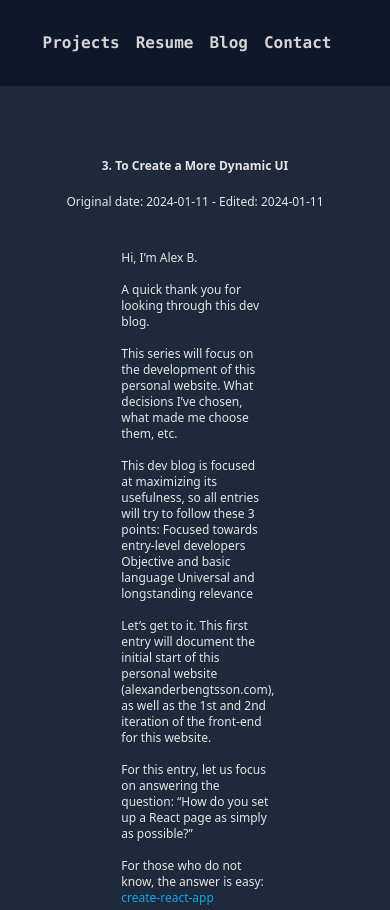
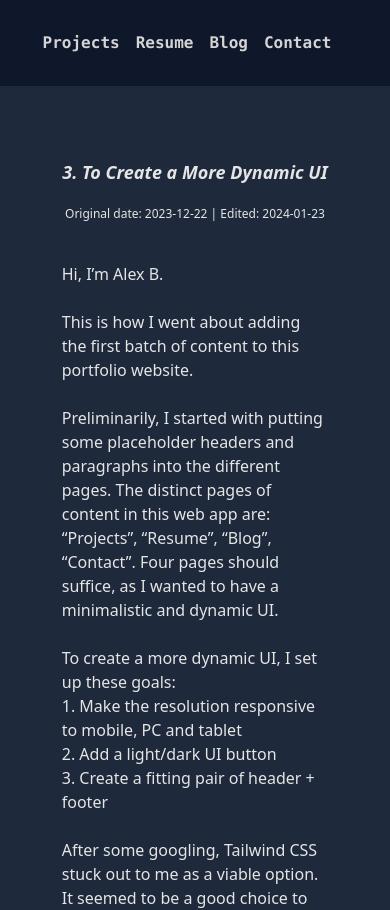
Before and after one commit to Panabana/panabana-portfolio-2024, a React (Create React App) app: page /Series1Post3 in a window 390 px wide. Shown: the top 910 px of the page. Built offline with nearby package versions, Linux system fonts and the light colour scheme.

Commit message:
better formatting blog posts

```diff
--- a/src/pages/series/series1/Series1Post1.js
+++ b/src/pages/series/series1/Series1Post1.js
@@ -7,21 +7,23 @@ export default function Series1Post1() {
             <div className="flex-grow text-neutral-200 bg-slate-800 py-8 sm:py-10">
                 <div id="projects" className="container mx-auto min-h-dvh justify-center body-font">
                     <div className="container px-5 mx-auto lg:px-40">
-                        <h2 className="sm:text-xl text-xs text-center font-bold mt-5 p-5">
+                        <h2 className="sm:text-xl text-xs text-center italic font-bold mt-5 p-5">
                             1. Initial Start and Frontend
                         </h2>
-                        <h3 className="sm:text-lg text-xs text-center">
-                            Original date: 2024-01-11 - Edited: 2024-01-11
+                        <h3 className="sm:text-base text-xs text-center">
+                            Original date: 2023-12-14 | Edited: 2024-01-23
                         </h3>
                         <p className="mx-auto text-xs sm:text-lg text-left p-10 w-[65%]">
                             Hi, I’m Alex B.
                             <br /><br />
-                            A quick thank you for looking through this dev blog.
+                            A quick thank you to you, the reader, for reading this dev blog.
                             <br /><br />
-                            This series will focus on the development of this
-                            personal website. What decisions I’ve chosen, what made me choose them, etc.
+                            This is the first series in a collection of recurring texts,
+                            focused on IT and software development. This first series will focus on
+                            the development of this personal website. What decisions I’ve chosen, etc.
+
                             <br /><br />
-                            This dev blog is focused at maximizing its usefulness, so all entries will try to follow these 3 points:
+                            This dev blog is focused at maximizing its usefulness to the reader, so all entries will try to follow these 3 points:
                             <br />1. Focused towards entry-level developers
                             <br />2. Objective and basic language
                             <br />3. Universal and longstanding relevance
--- a/src/pages/series/series1/Series1Post2.js
+++ b/src/pages/series/series1/Series1Post2.js
@@ -7,26 +7,30 @@ export default function Series1Post2() {
             <div className="flex-grow text-neutral-200 bg-slate-800 py-8 sm:py-10">
                 <div id="projects" className="container mx-auto min-h-dvh justify-center body-font">
                     <div className="container px-5 mx-auto lg:px-40">
-                        <h2 className="sm:text-xl text-xs text-center font-bold mt-5 p-5">
+                        <h2 className="sm:text-xl text-xs text-center italic font-bold mt-5 p-5">
                             2. About Subdomains or Multiple Site Pages
                         </h2>
-                        <h3 className="sm:text-lg text-xs text-center">
-                            Original date: 2024-01-11 - Edited: 2024-01-11
+                        <h3 className="sm:text-base text-xs text-center">
+                            Original date: 2023-12-19 | Edited: 2024-01-23
                         </h3>
                         <p className="mx-auto text-xs sm:text-lg text-left p-10 w-[65%]">
                             Hi, I’m Alex B.
                             <br /><br />
-                            A main objective for this website is to be easy to navigate for the user. I would like to go about achieving this
-                            by sectioning different pages for different topics of content. I would like to have a singular anchor which the
-                            user could always control to navigate wherever needed. In other words, I want a clear and concise navbar on top.
+                            One main objective for this website is to be easy to navigate for the user. I would like to go
+                            about achieving this by sectioning different pages for different topics of content. I would like
+                            to have a singular anchor which the user could always control to navigate wherever needed. In
+                            other words, I want a clear and concise navbar on top.
                             <br /><br />
-                            To try and logically divide the website into pages, I decided upon these four clickable texts for the navbar:
+                            To try and logically divide the website into pages, I decided upon these four clickable texts
+                            for the navbar:
                             <br /><br />
                             “Projects”, “Resume”, “Blog”, “Contact”
                             <br /><br />
-                            These will go in this exact order from left to right, and “Alexander Bengtsson” on the leftmost side will be a sorta website watermark.
+                            These will go in this exact order from left to right, and would accomplish the task of creating
+                            a concise navbar, I think.
                             <br /><br />
-                            Next thought was about how I was going to implement this website. I could make the simple choice to create a component page each for each url change.
+                            The next idea was how I was going to implement this website. I could make the simple choice to
+                            create a component page each for each URL change.
                             <br /><br />
                             “alexanderbengtsson.com/blog”, “alexanderbengtsson.com/contact”
                             <br /><br />
@@ -34,7 +38,10 @@ export default function Series1Post2() {
                             <br /><br />
                             “blog.alexanderbengtsson.com”, “contact.alexanderbengtsson.com”
                             <br /><br />
-                            Creating subdomains intrigued me since it seemed to incur some additional technical hoops to jump. A good opportunity to gain experience with DNS. But in the end, I chose to skip the subdomain route. The reason for this was because I think subdomains would be less pleasing to the general user.
+                            Creating subdomains intrigued me since it seemed to incur some additional technical hoops to
+                            jump. A good opportunity to gain experience with DNS. But in the end, I chose to skip the
+                            subdomain route. The reason for this was because I think subdomains would be less pleasing to
+                            the general user.
                         </p>
                     </div>
                 </div>
--- a/src/pages/series/series1/Series1Post3.js
+++ b/src/pages/series/series1/Series1Post3.js
@@ -7,85 +7,42 @@ export default function Series1Post3() {
             <div className="flex-grow text-neutral-200 bg-slate-800 py-8 sm:py-10">
                 <div id="projects" className="container mx-auto min-h-dvh justify-center body-font">
                     <div className="container px-5 mx-auto lg:px-40">
-                        <h2 className="sm:text-xl text-xs text-center font-bold mt-5 p-5">
+                        <h2 className="sm:text-xl text-lg text-center italic font-bold mt-5 p-5">
                             3. To Create a More Dynamic UI
                         </h2>
-                        <h3 className="sm:text-lg text-xs text-center">
-                            Original date: 2024-01-11 - Edited: 2024-01-11
+                        <h3 className="sm:text-base text-xs text-center">
+                            Original date: 2023-12-22 | Edited: 2024-01-23
                         </h3>
-                        <p className="mx-auto text-xs sm:text-lg text-left p-10 w-[65%]">
+                        <p className="mx-auto text-base sm:text-lg text-left p-10 w-[99%] sm:w-[65%]">
                             Hi, I’m Alex B.
                             <br /><br />
-                            A quick thank you for looking through this dev blog.
+                            This is how I went about adding the first batch of content to this portfolio website.
                             <br /><br />
-                            This series will focus on the development of this
-                            personal website. What decisions I’ve chosen, what made me choose them, etc.
+                            Preliminarily, I started with putting some placeholder headers and paragraphs into
+                            the different pages. The distinct pages of content in this web app are: “Projects”, “Resume”, “Blog”,
+                            “Contact”. Four pages should suffice, as I wanted to have a minimalistic and dynamic UI.
                             <br /><br />
-                            This dev blog is focused at maximizing its usefulness, so all entries will try to follow these 3 points:
-                            Focused towards entry-level developers
-                            Objective and basic language
-                            Universal and longstanding relevance
+                            To create a more dynamic UI, I set up these goals:
+                            <br />1. Make the resolution responsive to mobile, PC and tablet
+                            <br />2. Add a light/dark UI button
+                            <br />3. Create a fitting pair of header + footer
                             <br /><br />
-                            Let’s get to it. This first entry will document the initial start of this personal website (alexanderbengtsson.com),
-                            as well as the 1st and 2nd iteration of the front-end for this website.
+                            After some googling, Tailwind CSS stuck out to me as a viable option. It seemed to be a good choice to help me fulfill these goals in a quicker and better manner, compared to other frontend tools.
+                            As per Tailwind’s documentation:
+                            “Tailwind CSS is incredibly performance focused and aims to produce the smallest CSS file possible by only generating the CSS you are actually using in your project.”
+                            Optimizing for Production - Tailwind CSS
                             <br /><br />
-                            For this entry, let us focus on answering the question: “How do you set up a React page as simply as possible?”
+                            I took most of their marketing at face value and chose Tailwind for its reputation for performance, widespread usage and easygoing development experience.
                             <br /><br />
-                            For those who do not know, the answer is easy:
-                            <br />
-                            <a
-                                href="https://react.dev/learn/start-a-new-react-project"
-                                target="_blank"
-                                rel="noopener noreferrer"
-                                className="text-sky-500 hover:underline">
-                                create-react-app
-                            </a>
+                            My current personal aspirations are focused on working with the back-end, so I would like to put as little time as possible on the front-end as I can.
                             <br /><br />
-                            My website domain was bought, 26th of April 2023, for the purpose of hosting my personal showcase website.
-                            Unfortunately, it was purchased through Google Domains, which was sold to Squarespace about 7 weeks later.
-                            Squarespace would officially announce this on the 15th of June 2023.
+                            The Tailwind documentation has a section each for “dark mode” and “responsive design” in their Core Concepts segment:
                             <br /><br />
-                            Squarespace Enters Definitive Agreement to Acquire Google Domains Assets — The Official Squarespace Newsroom
+                            To give myself a fighting chance with the UI, reading the entire Core Concepts segment should be useful.
                             <br /><br />
-                            Reed Barger has a quick and easy React guide on freeCodeCamp.org, which was initially used to just help me get
-                            a website out.
-                            <br />
-                            How to Build a Portfolio Website with React
+                            Progress report: I took a 2 week hiatus over the christmas season, and since I started drafting this text. After having skimmed through the Tailwind documentation, and read up on the CSS Box Model, I have almost finished the layout for all components. I have only the “Resume” and “Blog” pages remaining, since they will take the longest time to set up. The goal now is to finish these pages, and then push up to GitHub, so that the live version will update.
                             <br /><br />
-                            This was my first experience with React. I put out the site over the week after buying the domain, and then called it a day.
-                            Here’s a screenshot of the first iteration of the website.
-                            <br />
-                            <div className="container mx-auto w-[90%] p-8">
-                                <img
-                                    src="./screenshots/firstIterationOfPersonalSite.png"
-                                    alt="Screenshot of the first UI of this website, a one-pager" />
-                            </div>
-                            <br />
-                            My photo has been removed to maintain objectivity of this website (doesn’t really matter,
-                            it’s easy to find an actual picture of me since I link to my LinkedIn in the footer).
-                            <br /><br />
-                            This screenshot shows that the first iteration was a boring page, which mainly consisted of bullet points of my skills,
-                            taken straight from my resume.
-                            <br /><br />
-                            Of course, the original idea was to showcase my job capabilities to the public - at the time of writing, that is
-                            still the website’s main purpose. But the 1st version was so haphazard that it would fail at impressing anyone really,
-                            to put it crassly. I didn’t even bother putting up any projects (because I didn’t have any at the time,
-                            outside of school projects).
-                            <br /><br />
-                            I returned to this website towards the final weeks of December 2023, to try and carve out the appropriate amount of time to build a 2nd iteration. It is now January 2024.
-                            <br /><br />
-                            So I initially chose React because it’s the most popular frontend framework [link/source?]
-                            <br /><br />
-                            No large reason to change from React. It is popular for many entry-level jobs, so might be valuable to learn how to use more in depth.
-                            <br /><br />
-                            There are two goals for this 2nd iteration:
-                            <br />
-                            1. Break up the web site into multiple logical parts
-                            <br />
-                            2. Create a more dynamic UI
-                            <br /><br />
-                            These two goals will each be discussed in the coming entries.
-
+                            The next blog post will delve into detail how I’m setting up the GitHub repository with Netlify to make the live web app update through the repo. Implementation of a Dark Mode will be pushed forward. I’ve had to focus on optimizing the mobile version as well.
                         </p>
                     </div>
                 </div>
--- a/src/pages/series/series1/Series1Post4.js
+++ b/src/pages/series/series1/Series1Post4.js
@@ -7,11 +7,11 @@ export default function Series1Post4() {
             <div className="flex-grow text-neutral-200 bg-slate-800 py-8 sm:py-10">
                 <div id="projects" className="container mx-auto min-h-dvh justify-center body-font">
                     <div className="container px-5 mx-auto lg:px-40">
-                        <h2 className="sm:text-xl text-xs text-center font-bold mt-5 p-5">
-                            4.
+                        <h2 className="sm:text-xl text-xs text-center italic font-bold mt-5 p-5">
+                            4. Live Publishing & Post Publishing
                         </h2>
-                        <h3 className="sm:text-lg text-xs text-center">
-                            Original date: 2024-01-11 - Edited: 2024-01-11
+                        <h3 className="sm:text-base text-xs text-center">
+                            Original date: 2024-01-23 | Edited: 2024-01-23
                         </h3>
                         <p className="mx-auto text-xs sm:text-lg text-left p-10 w-[65%]">
                             Hi, I’m Alex B.
```
